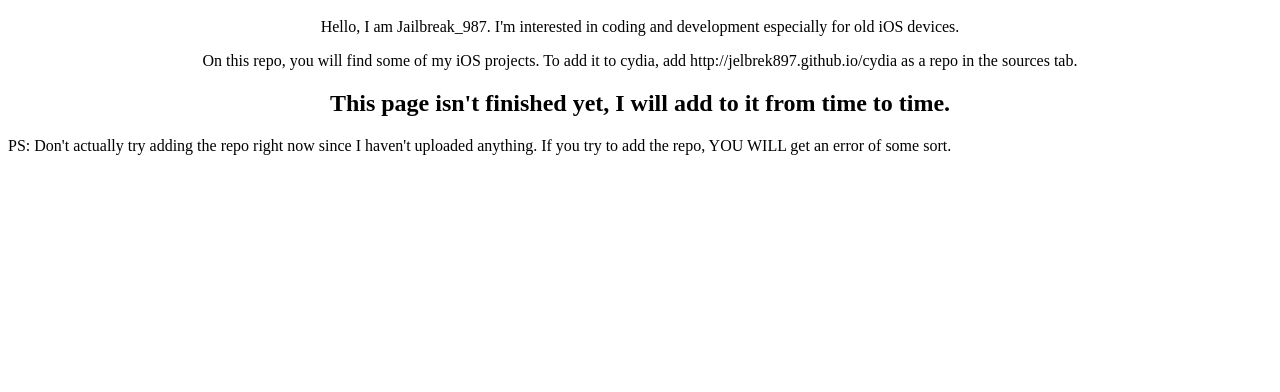
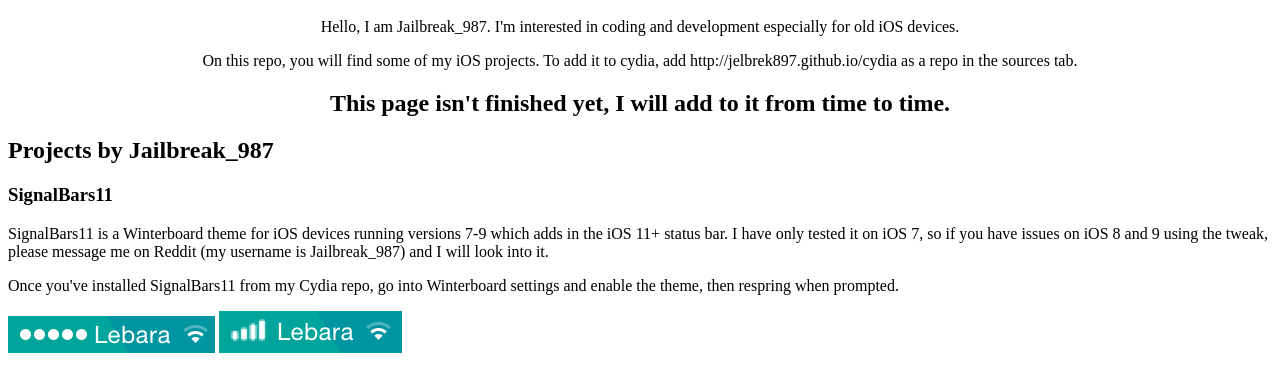
Before and after one commit to jelbrek897/cydia, a plain HTML site: page index.html in a window 1280 px wide. Shown: the part 48-440 px from the top of the page. Drawn offline with Linux system fonts and the light colour scheme.

Commit message:
Update index.html

```diff
--- a/index.html
+++ b/index.html
@@ -8,4 +8,13 @@
 <h2>This page isn't finished yet, I will add to it from time to time.</h2>
 </center>
 
-<p>PS: Don't actually try adding the repo right now since I haven't uploaded anything. If you try to add the repo, YOU WILL get an error of some sort.</p>
+<h2>Projects by Jailbreak_987</h2>
+
+<h3>SignalBars11</h3>
+
+<p>SignalBars11 is a Winterboard theme for iOS devices running versions 7-9 which adds in the iOS 11+ status bar. I have only tested it on iOS 7, so if you have issues on iOS 8 and 9 using the tweak, please message me on Reddit (my username is Jailbreak_987) and I will look into it.</p>
+
+<p>Once you've installed SignalBars11 from my Cydia repo, go into Winterboard settings and enable the theme, then respring when prompted.</p>
+
+<img src="images/beforesb11.PNG" alt="Before StatusBar11">
+<img src="images/aftersb11.PNG" alt="After StatusBar11">
```
